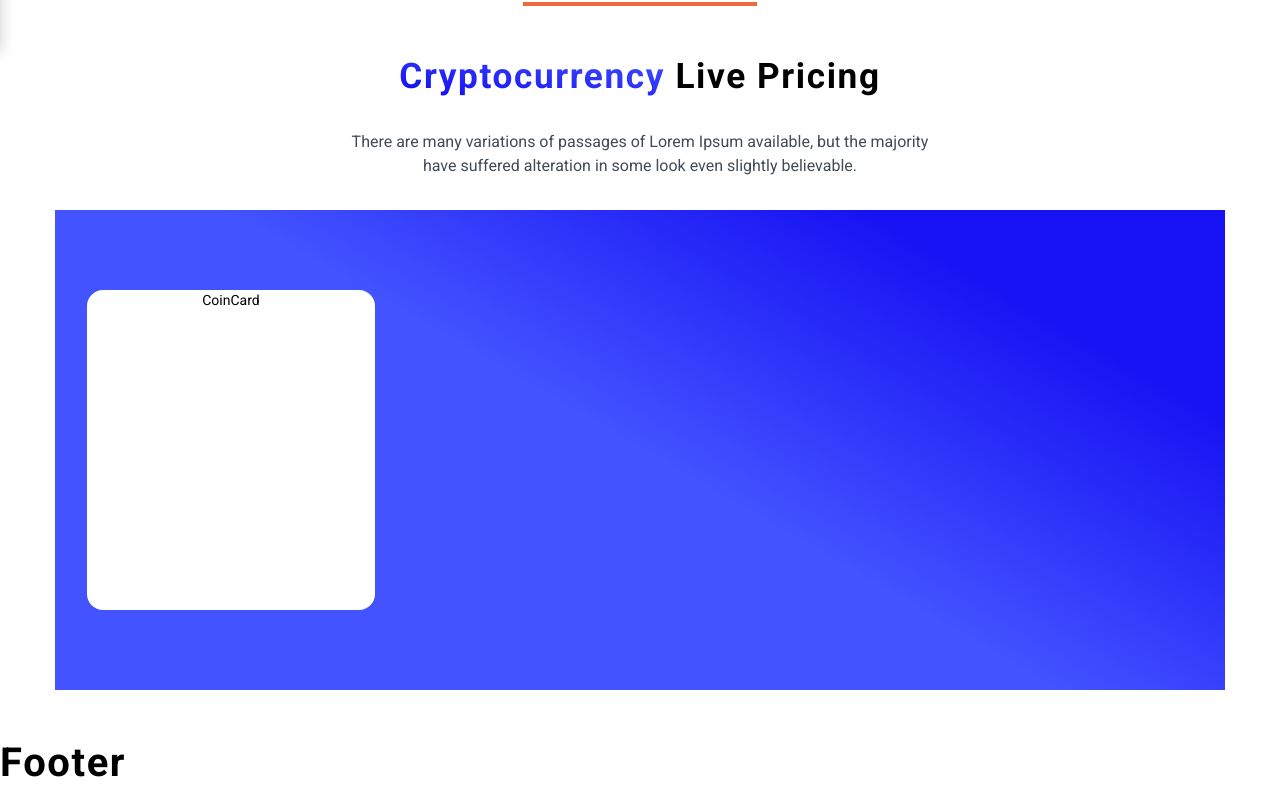
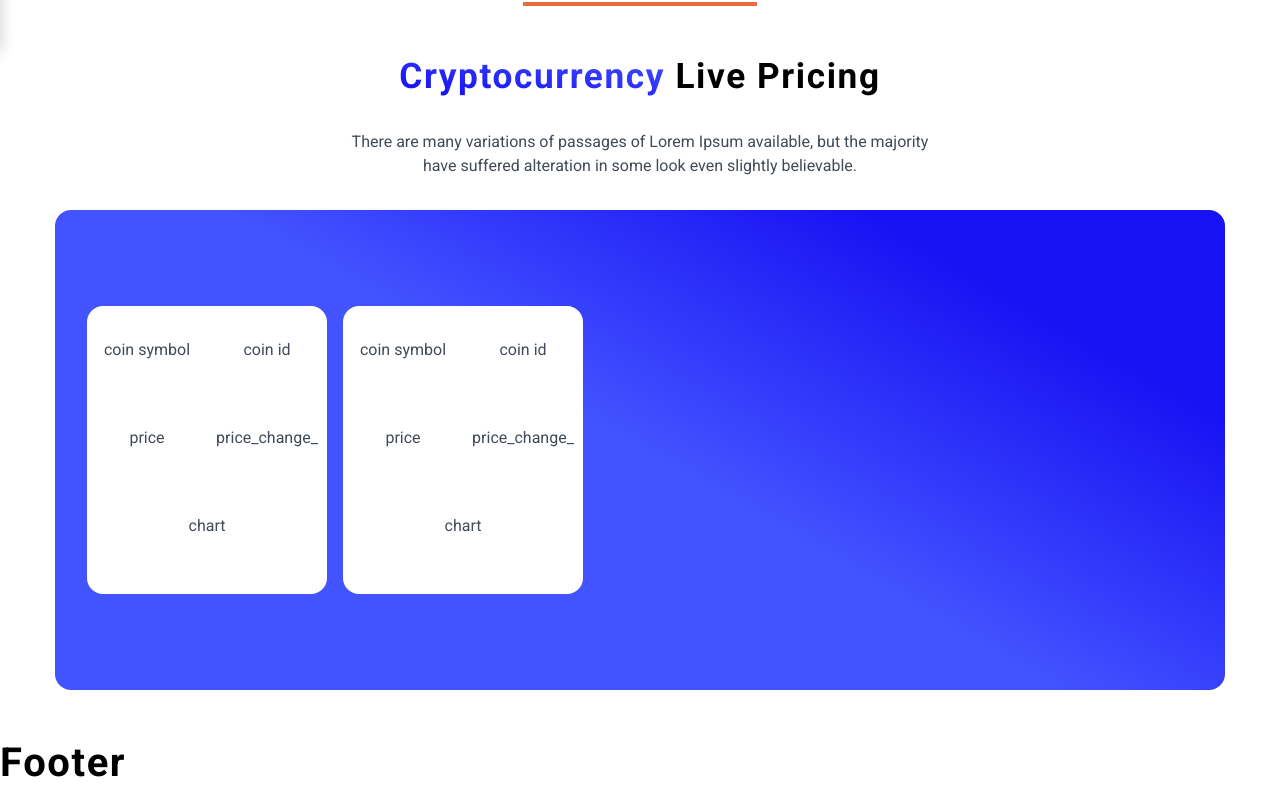
Before and after one commit to I-A11/CryptoGalaxy, a Next.js app: page / in a window 1280 px wide. Shown: the part 754-1554 px from the top of the page. Built offline with nearby package versions, Linux system fonts and the light colour scheme; no server answers.

Commit message:
Start working on single card component.

```diff
--- a/components/Home/CoinCard.js
+++ b/components/Home/CoinCard.js
@@ -1,7 +1,21 @@
 import styles from "./CoinCard.module.css";
 
-const CoinCard = () => {
-  return <div className={styles.cardContainer}>CoinCard</div>;
+const CoinCard = ({ image, name, symbol, price, priceChange }) => {
+  return (
+    <div className={styles.cardContainer}>
+      <div className={styles.cardHeader}>
+        <p>coin symbol</p>
+        <p>coin id</p>
+      </div>
+      <div className={styles.cardBody}>
+        <p>price</p>
+        <p>price_change_</p>
+      </div>
+      <div className={styles.cardChart}>
+        <p>chart</p>
+      </div>
+    </div>
+  );
 };
 
 export default CoinCard;
--- a/components/Home/CoinCard.module.css
+++ b/components/Home/CoinCard.module.css
@@ -1,6 +1,14 @@
 .cardContainer {
   background: var(--white);
-  width: 18rem;
-  height: 20rem;
+  width: 15rem;
+  height: 18rem;
   border-radius: var(--radius);
 }
+
+.cardHeader {
+  display: flex;
+}
+
+.cardBody {
+  display: flex;
+}
--- a/components/Home/HomeCoinsCards.js
+++ b/components/Home/HomeCoinsCards.js
@@ -1,7 +1,29 @@
+import { useState, useEffect } from "react";
+import axios from "axios";
 import CoinCard from "./CoinCard";
 import styles from "./HomeCoinsCards.module.css";
 
+const url =
+  "https://api.coingecko.com/api/v3/coins/markets?vs_currency=aud&order=market_cap_desc&per_page=10&page=1&sparkline=false";
+
 const HomeCoinsCards = () => {
+  const [coins, setCoins] = useState([]);
+
+  const fetchCoins = async () => {
+    try {
+      const res = await axios(url);
+      const data = res.data;
+      // console.log(data);
+      setCoins(data);
+    } catch (error) {
+      console.log(error);
+    }
+  };
+
+  useEffect(() => {
+    fetchCoins();
+  }, []);
+
   return (
     <div className='section'>
       <section className={styles.coinsContainer}>
@@ -15,6 +37,7 @@ const HomeCoinsCards = () => {
         </p>
         <div className={styles.cardSlider}>
           <CoinCard />
+          <CoinCard />
         </div>
       </section>
     </div>
--- a/components/Home/HomeCoinsCards.module.css
+++ b/components/Home/HomeCoinsCards.module.css
@@ -19,4 +19,6 @@
   display: flex;
   align-items: center;
   padding: 0 2rem;
+  gap: 1rem;
+  border-radius: var(--radius);
 }
--- a/package.json
+++ b/package.json
@@ -9,6 +9,7 @@
     "lint": "next lint"
   },
   "dependencies": {
+    "axios": "^1.3.5",
     "eslint": "8.37.0",
     "eslint-config-next": "13.2.4",
     "next": "13.2.4",
```
Also changed, not shown: 1 other file (tests, documents, lock files or other folders).
